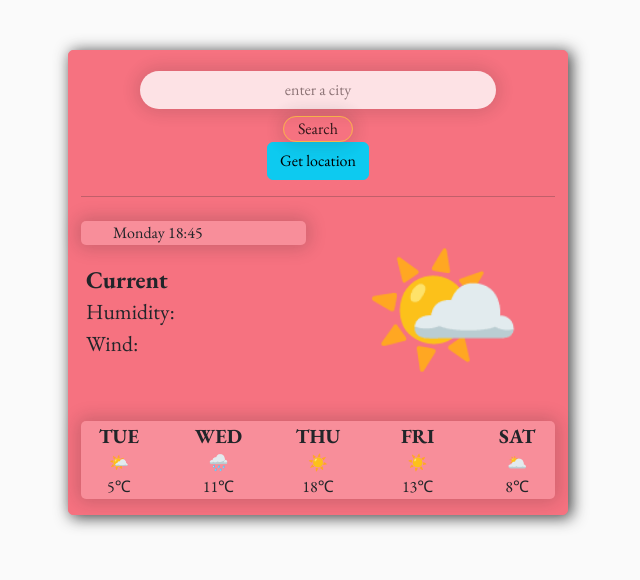
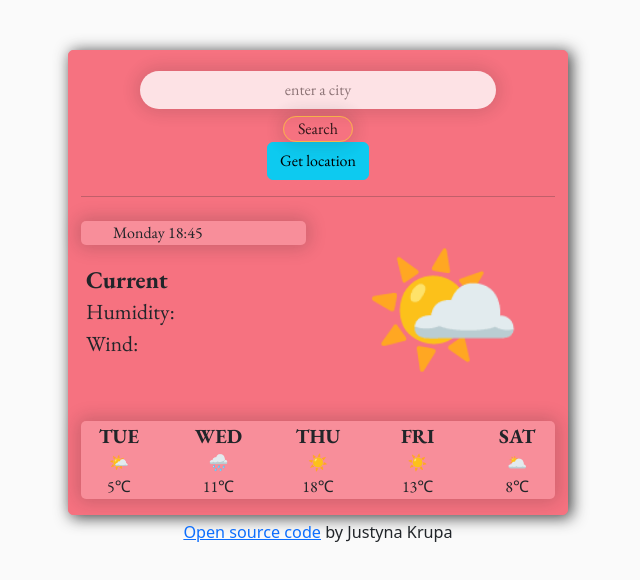
Before and after one commit to Justa91/weather-app, a plain HTML site: page index.html in a window 1280 px wide. Shown: the whole page, without its empty margins (322-962 px from the left). Drawn offline with nearby package versions, Linux system fonts and the light colour scheme; a web font is replaced by a local one.

Commit message:
added footer

```diff
--- a/index.html
+++ b/index.html
@@ -43,7 +43,7 @@
 
             <div class="current-info">
               <h4><strong>Current</strong></h4>
-              <p>Humidity:<span class="humidity"</span></p>
+              <p>Humidity:<span class="humidity"></span></p>
               <p>Wind: <span class="wind"></span></p>
             </div>
           </div>
@@ -82,6 +82,14 @@
         </div>
       </div>
     </div>
+    <footer>
+      <p>
+        <a href="https://github.com/Justa91/weather-app" target="_blank"
+          >Open source code</a
+        >
+        by Justyna Krupa
+      </p>
+    </footer>
     <script src="src/homework3.js"></script>
   </body>
 </html>
--- a/src/style.css
+++ b/src/style.css
@@ -52,7 +52,11 @@ ul {
 p {
   font-size: 135%;
 }
-
+footer {
+  text-align: center;
+  font-size: 12px;
+  margin-top: 5px;
+}
 .current-info {
   padding: 5px;
   margin-bottom: 20px;
```
